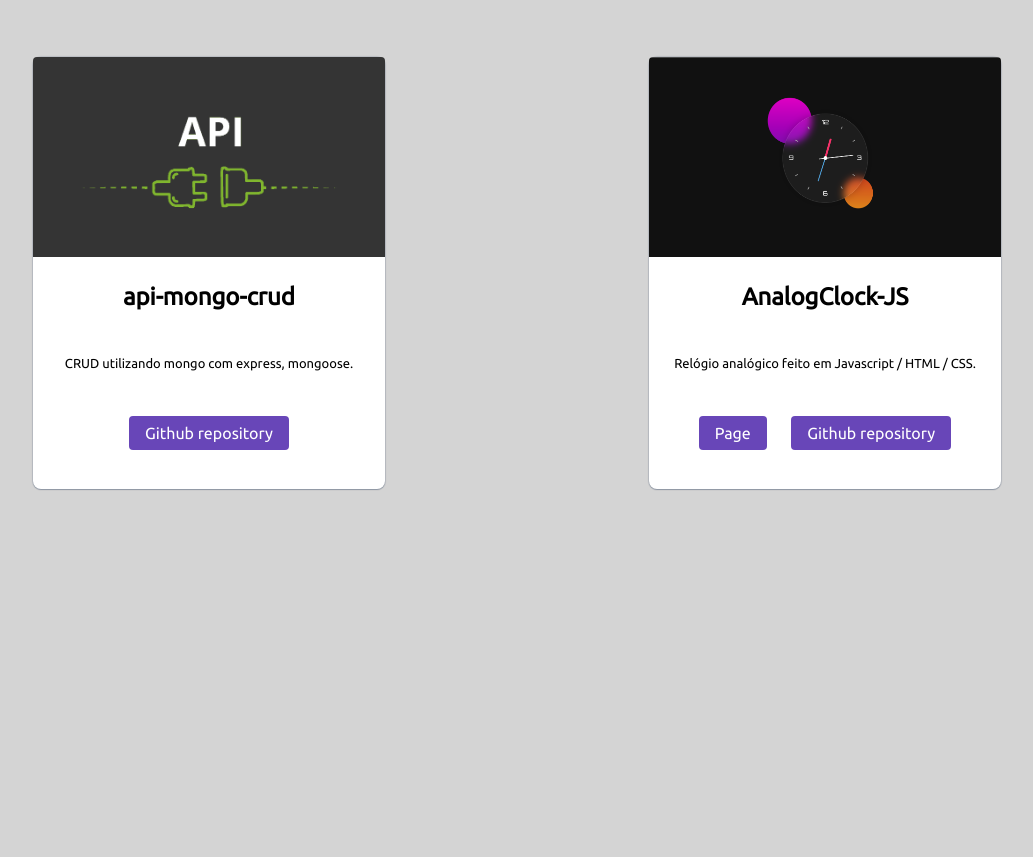
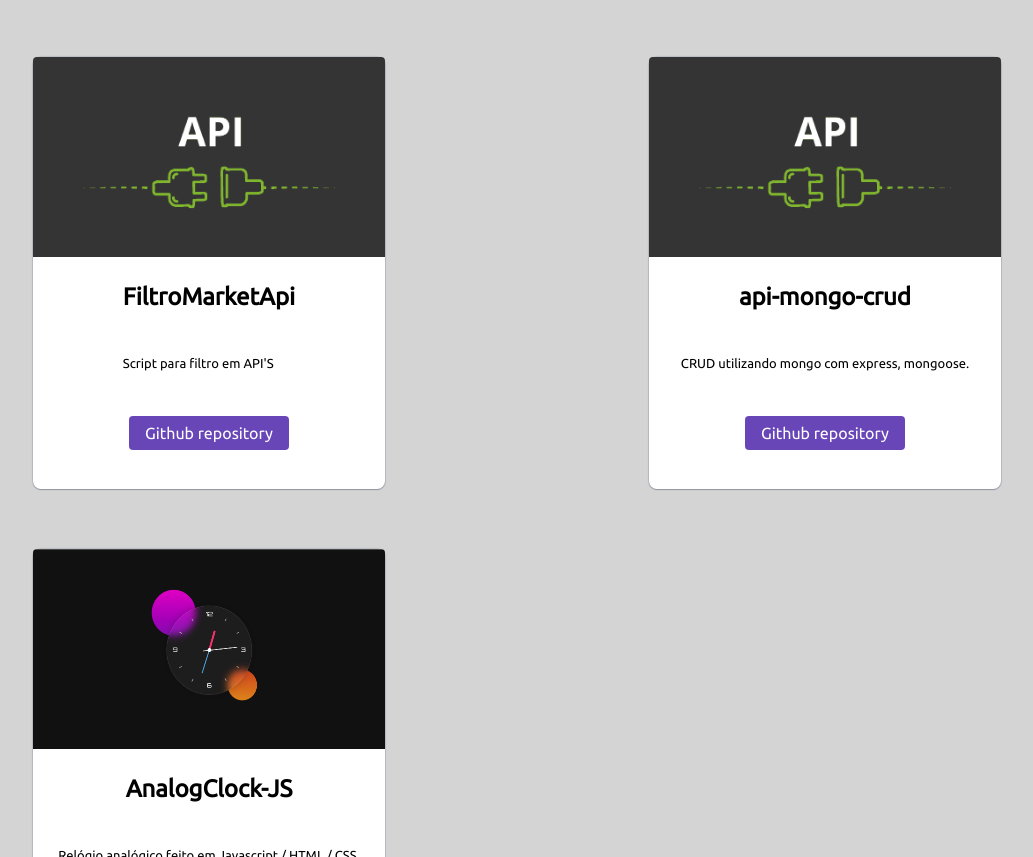
Before and after one commit to VitielloL/VitielloPortfolio, a plain HTML site: page projects/javascript/index.html in a window 1280 px wide. Shown: the part 1879-2736 px from the top of the page, without its empty margins (31-1064 px from the left). Before the commit the page ends 2448 px from the top, so only its background shows below. Drawn offline with Linux system fonts and the light colour scheme.

Commit message:
add api project FiltroMarketApi

```diff
--- a/projects/javascript/index.html
+++ b/projects/javascript/index.html
@@ -130,6 +130,22 @@
                     <img src="../../assets/js/api.png" alt="Imagem do projeto Portfolio">
                 </div>
                 <div class="project-content">
+                    <h2>FiltroMarketApi</h2>
+                    <p class ="project-description"> Script para filtro em API'S</p>
+                    <div class="project-row-buttons">
+                        <!-- <a class="project-link" href="" target="_blank"> Not have Page </a> -->
+                        <a class="project-link" href="https://github.com/VitielloL/FiltroMarketApi" target="_blank"> Github repository </a>
+                    </div>
+                </div>
+            </div>
+            <!-- Final do card -->
+
+                        <!-- Início do card -->
+            <div class="project-container">
+                <div class="project-image">
+                    <img src="../../assets/js/api.png" alt="Imagem do projeto Portfolio">
+                </div>
+                <div class="project-content">
                     <h2>api-mongo-crud</h2>
                     <p class ="project-description"> CRUD utilizando mongo com express, mongoose.</p>
                     <div class="project-row-buttons">
```
